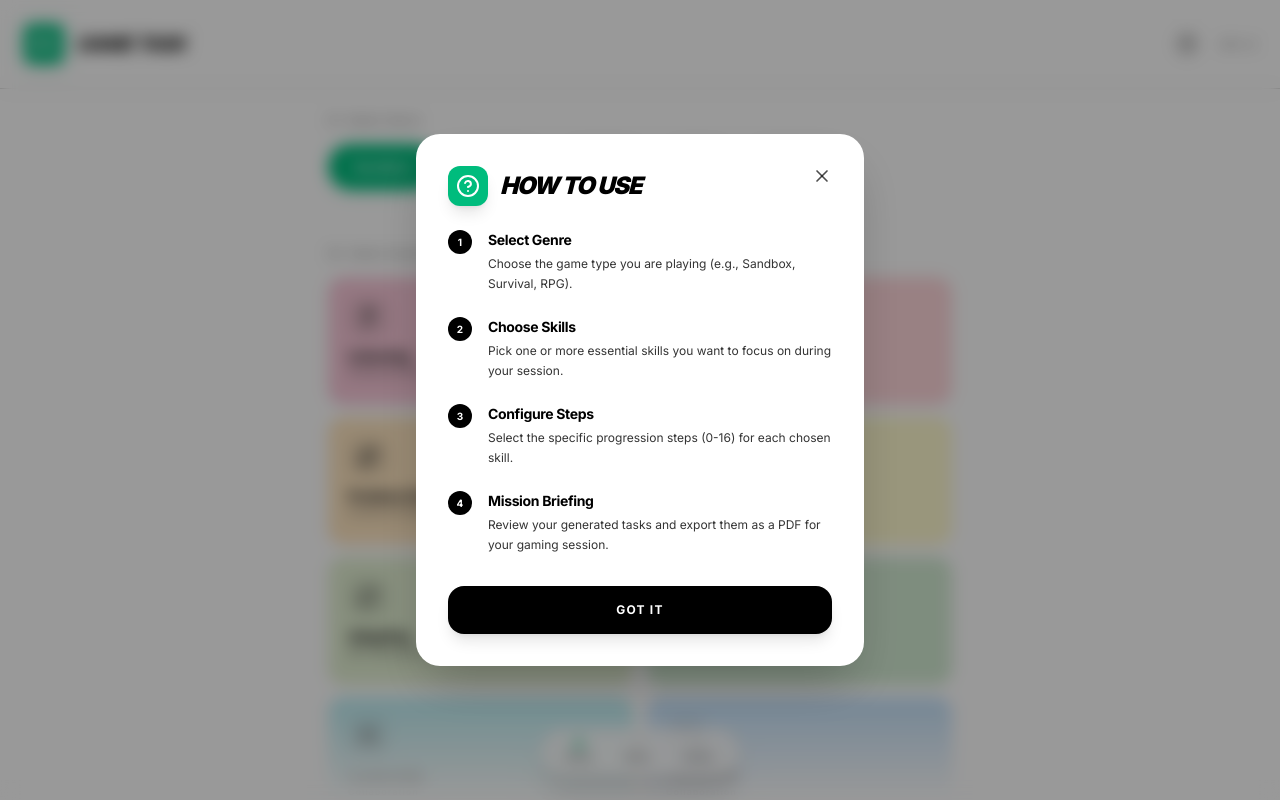
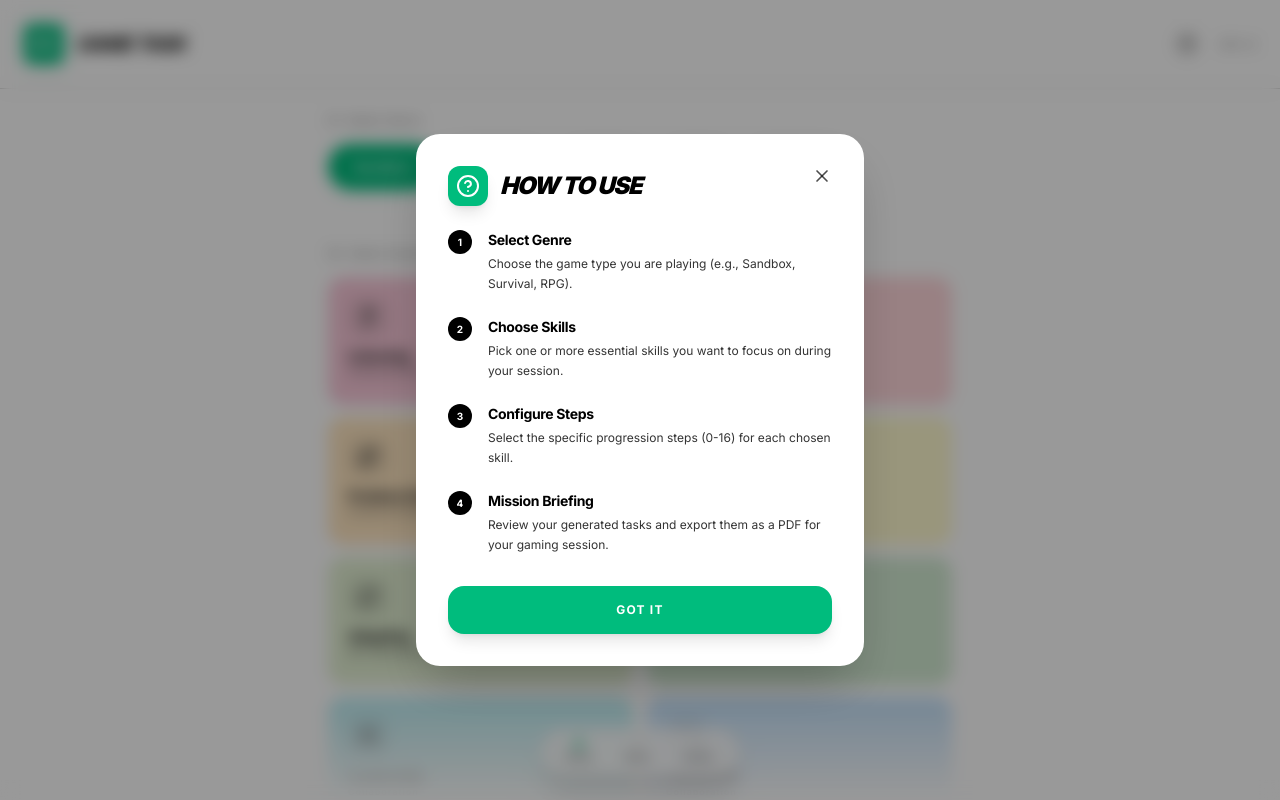
Before and after one commit to LavaMark3000/Game-Task, a React (Vite) app: page / in a window 1280 px wide. Both pictures are taken after a click on the button "How to use". Shown: the top 800 px of the page. Built offline with nearby package versions, Linux system fonts and the light colour scheme.

Commit message:
feat: Update help modal button style
Changes the background color of the "Got it" button in the help modal from black to a distinct emerald green. This improves visual hierarchy and brand consistency.

```diff
--- a/src/App.tsx
+++ b/src/App.tsx
@@ -275,7 +275,7 @@ export default function App() {
 
               <button
                 onClick={() => setShowHelp(false)}
-                className="w-full mt-8 py-4 bg-black text-white rounded-2xl font-bold uppercase tracking-widest text-xs hover:bg-emerald-600 transition-colors shadow-lg"
+                className="w-full mt-8 py-4 bg-emerald-500 text-white rounded-2xl font-bold uppercase tracking-widest text-xs hover:bg-emerald-400 transition-colors shadow-lg"
               >
                 Got it
               </button>
```
